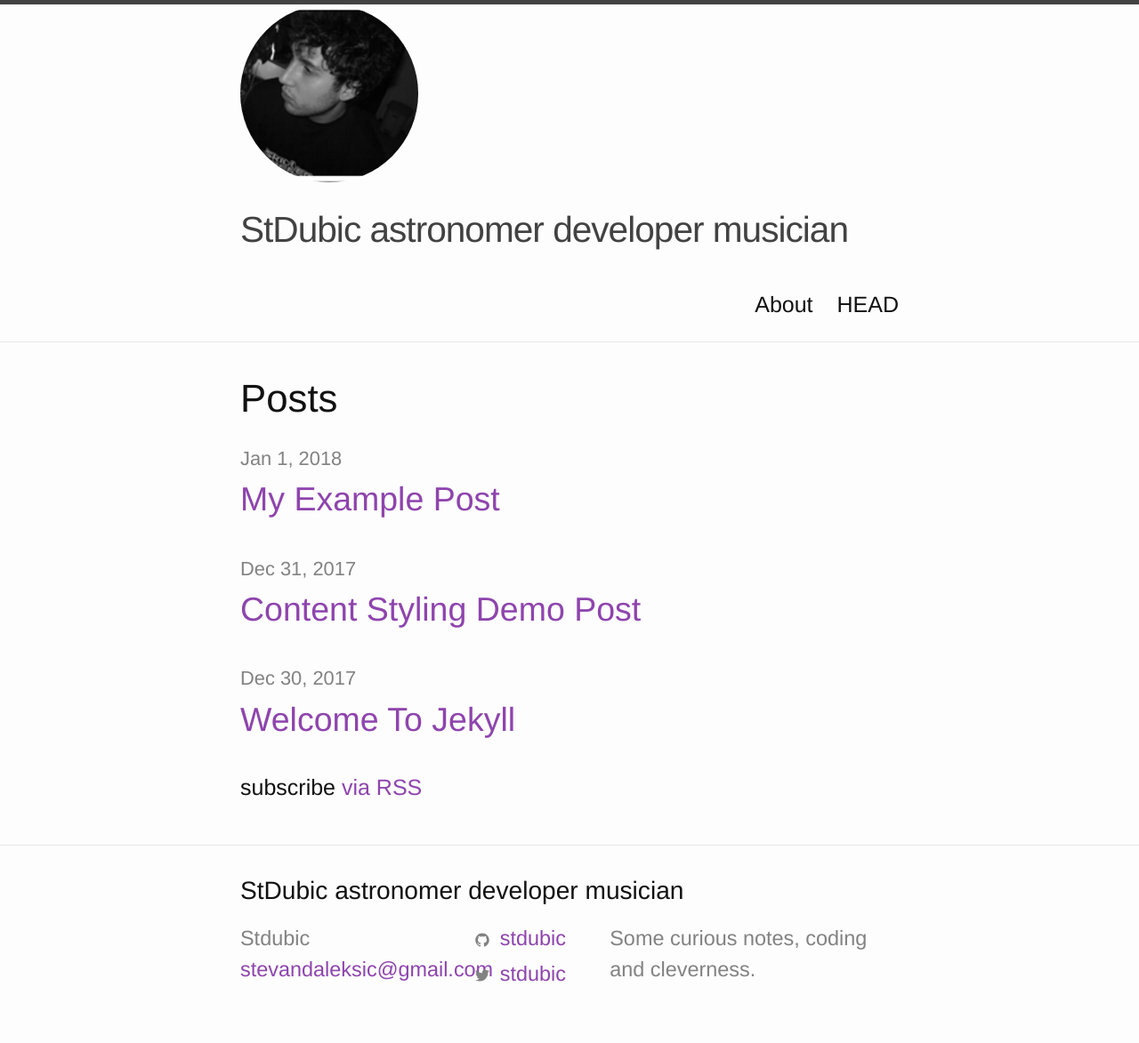
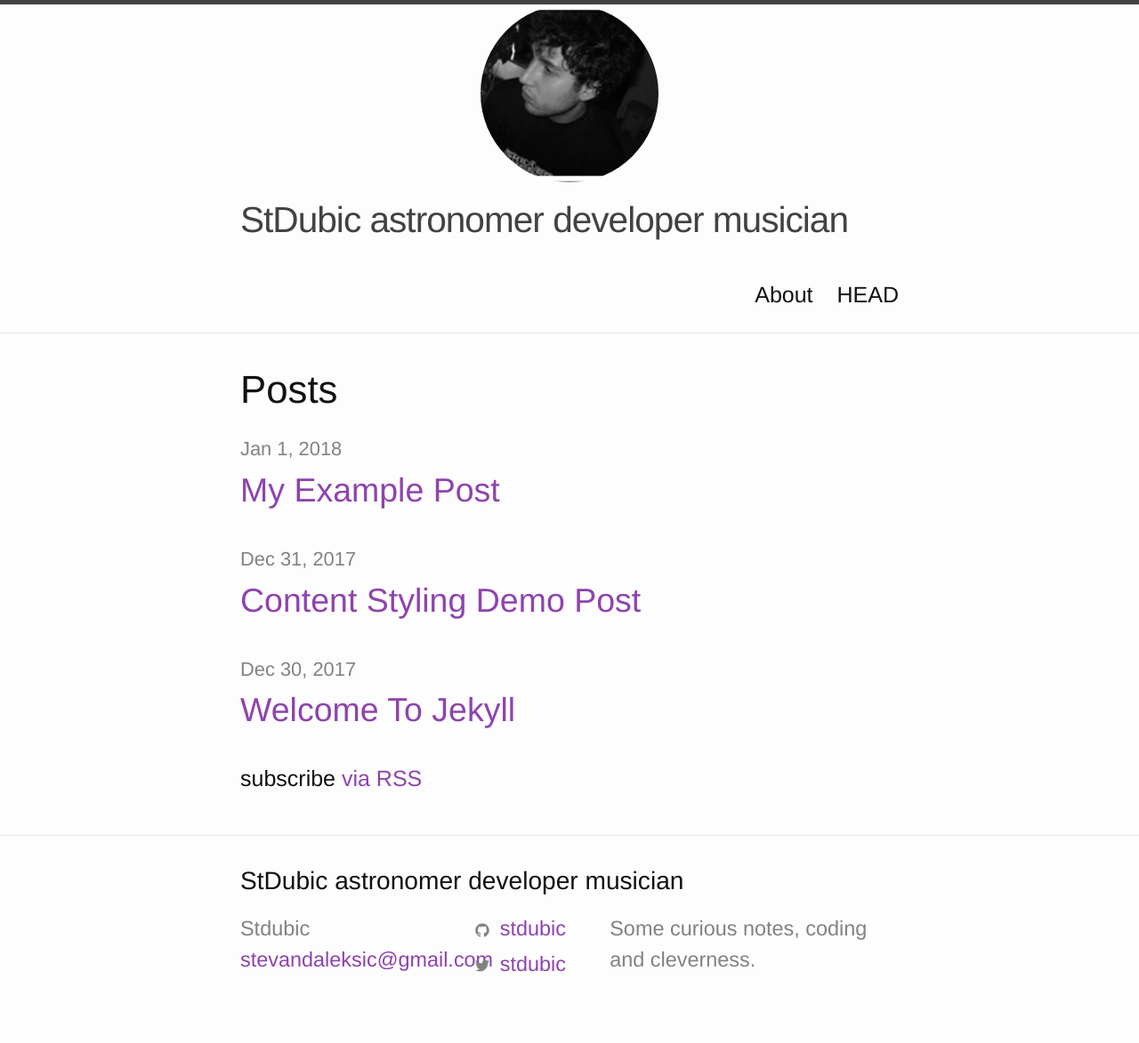
Before and after one commit to Stdubic/Stevan-Aleksic-aka-Stdubic, a Jekyll site: the page built from index.md, in a window 1280 px wide. Shown: the whole page at 89% size. Built offline with Jekyll 4.4.1, drawn with Linux system fonts in a browser that asks for light colours.

Commit message:
Update header.html

```diff
--- a/_includes/header.html
+++ b/_includes/header.html
@@ -4,7 +4,7 @@
     {% assign default_paths = site.pages | map: "path" %}
     {% assign page_paths = site.header_pages | default: default_paths %}
 
-    <img id="logo" src="{{{site.github.url}}/assets/slikaJa_400x400.png" alt="stevan aleksic" height="200" width="200">
+    <img id="logo" class="center" src="{{{site.github.url}}/assets/slikaJa_400x400.png" alt="stevan aleksic" height="200" width="200">
     <a class="site-title" rel="author" href="{{ "/" | relative_url }}">{{ site.title | escape }}</a>
 
     {% if page_paths %}
```
